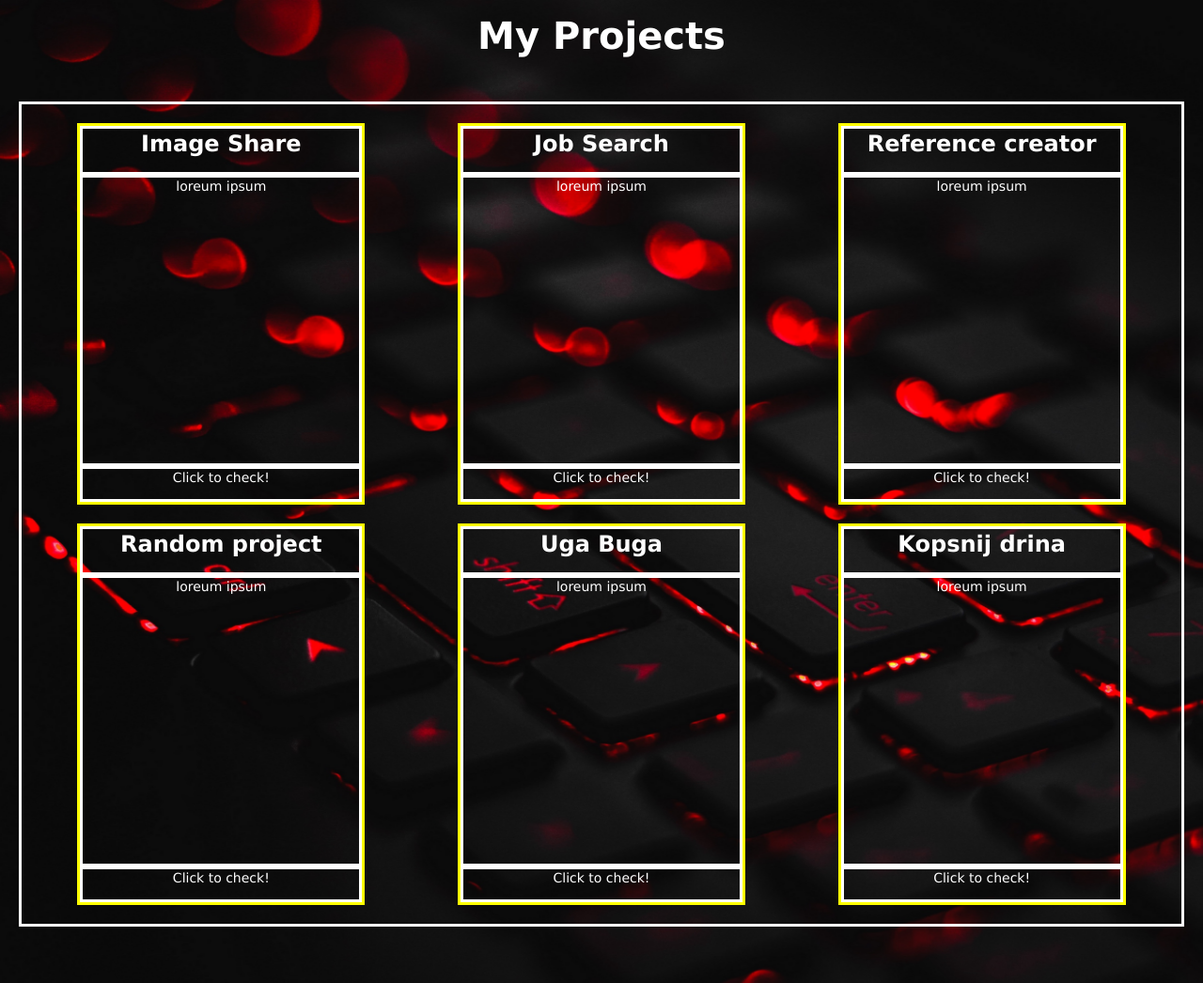
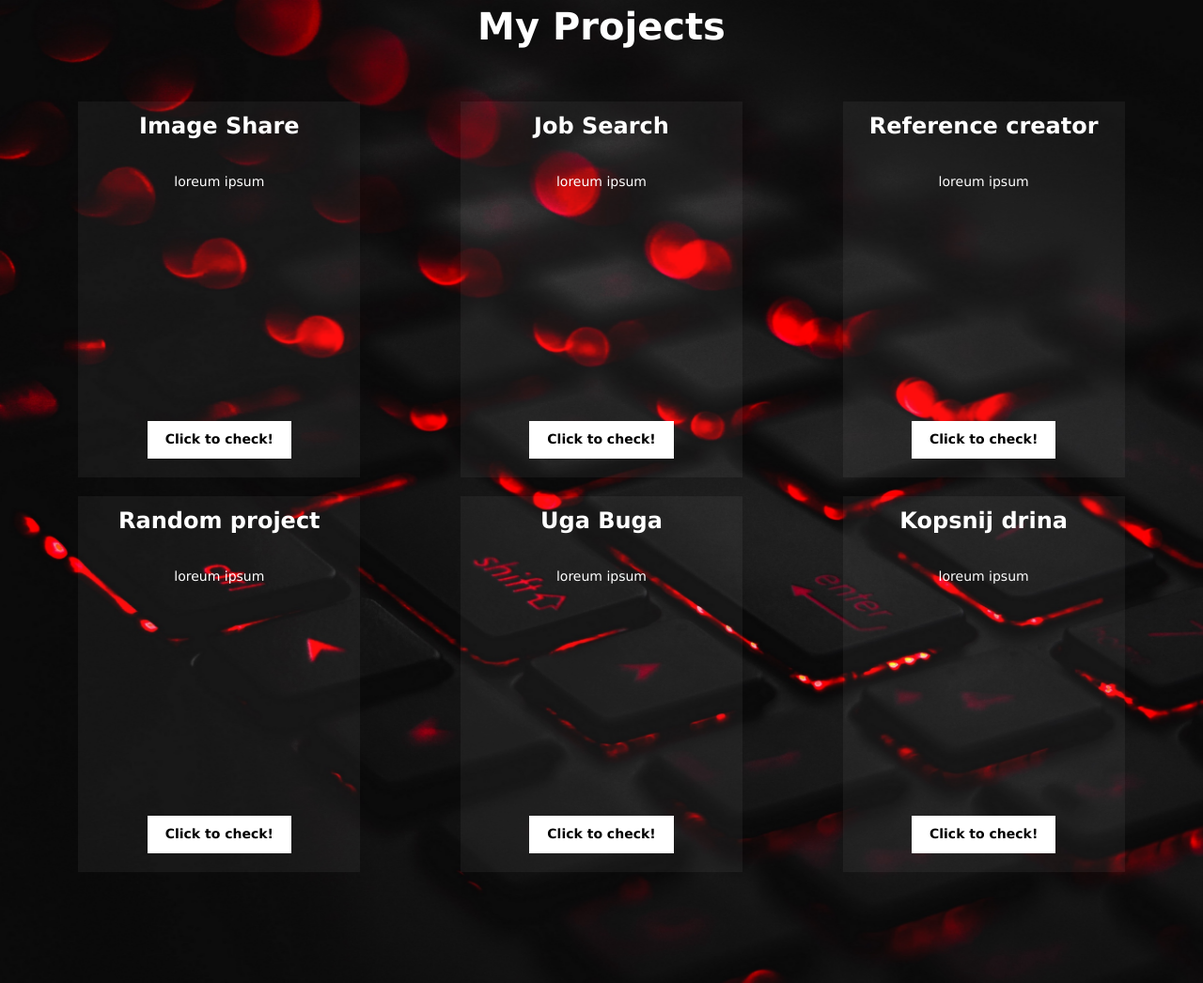
Before and after one commit to Frohus/lukaszkozera, a Django app: page /projects/ in a window 1280 px wide. Shown: the whole page at 94% size. Run offline with Django 3.2, Linux system fonts and the light colour scheme; some libraries are stand-ins or nearby versions.

Commit message:
Project cards improvments

```diff
--- a/home_page/static/home_page/home_static.css
+++ b/home_page/static/home_page/home_static.css
@@ -147,15 +147,14 @@ li {
     color: white;
     font-size: 40px;
     font-weight: bold;
-    padding: 10px
 }
 
 .projects-container {
     display: flex;
     margin: 20px;
     padding: 10px;
-    border-style: solid;
-    border-color: white;
+    /*border-style: solid;*/
+    /*border-color: white;*/
     color: white;
     flex-wrap: wrap;
     justify-content: space-around;
@@ -164,11 +163,12 @@ li {
 .project-box {
     display: flex;
     flex-direction: column;
-    border-style: solid;
-    border-color: yellow;
+    /*border-style: solid;*/
+    /*border-color: yellow;*/
     height: 400px;
     width: 300px;
     margin: 10px;
+    background-color: rgba(255, 255, 255, 0.05);
 }
 
 /*.project-box p {*/
@@ -181,9 +181,9 @@ li {
 
 .project-box:hover {
     transition: all 500ms ease;
-    -webkit-transform: scale(1.15);
-    -ms-transform: scale(1.15);
-    transform: scale(1.15);
+    -webkit-transform: scale(1.10);
+    -ms-transform: scale(1.10);
+    transform: scale(1.10);
 }
 
 .project-title {
@@ -191,22 +191,31 @@ li {
     font-weight: bold;
     display: flex;
     justify-content: center;
-    border-style: solid;
-    border-color: white;
+    /*border-style: solid;*/
+    /*border-color: white;*/
+}
+
+.project-title p {
+    margin-top: 10px;
 }
 
 .project-desc {
-    height: 80%;
+    padding: 20px 30px;
     display: flex;
-    justify-content: center;
-    border-style: solid;
-    border-color: white;
+    justify-content: space-between;
+    flex-direction: column;
+    align-items: center;
+    /*border-style: solid;*/
+    /*border-color: white;*/
+    flex-grow: 1;
 }
 
-.project-url {
-    flex-grow: 1;
+.url-button {
     display: flex;
-    justify-content: center;
-    border-style: solid;
-    border-color: white;
+    justify-content: flex-end;
+    border: none;
+    background: white;
+    color: black;
+    padding: 10px 19px;
+    font-weight: 600;
 }
--- a/home_page/templates/home_page/projects.html
+++ b/home_page/templates/home_page/projects.html
@@ -13,9 +13,7 @@
             </div>
             <div class="project-desc">
                 <p>{{ project.project_desc }}</p>
-            </div>
-            <div class="project-url">
-                <p><a href="{{ project.project_url }}"></a>Click to check!</p>
+                <a class="url-button" href="{{ project.project_url }}">Click to check!</a>
             </div>
         </div>
         {% endfor %}
```
